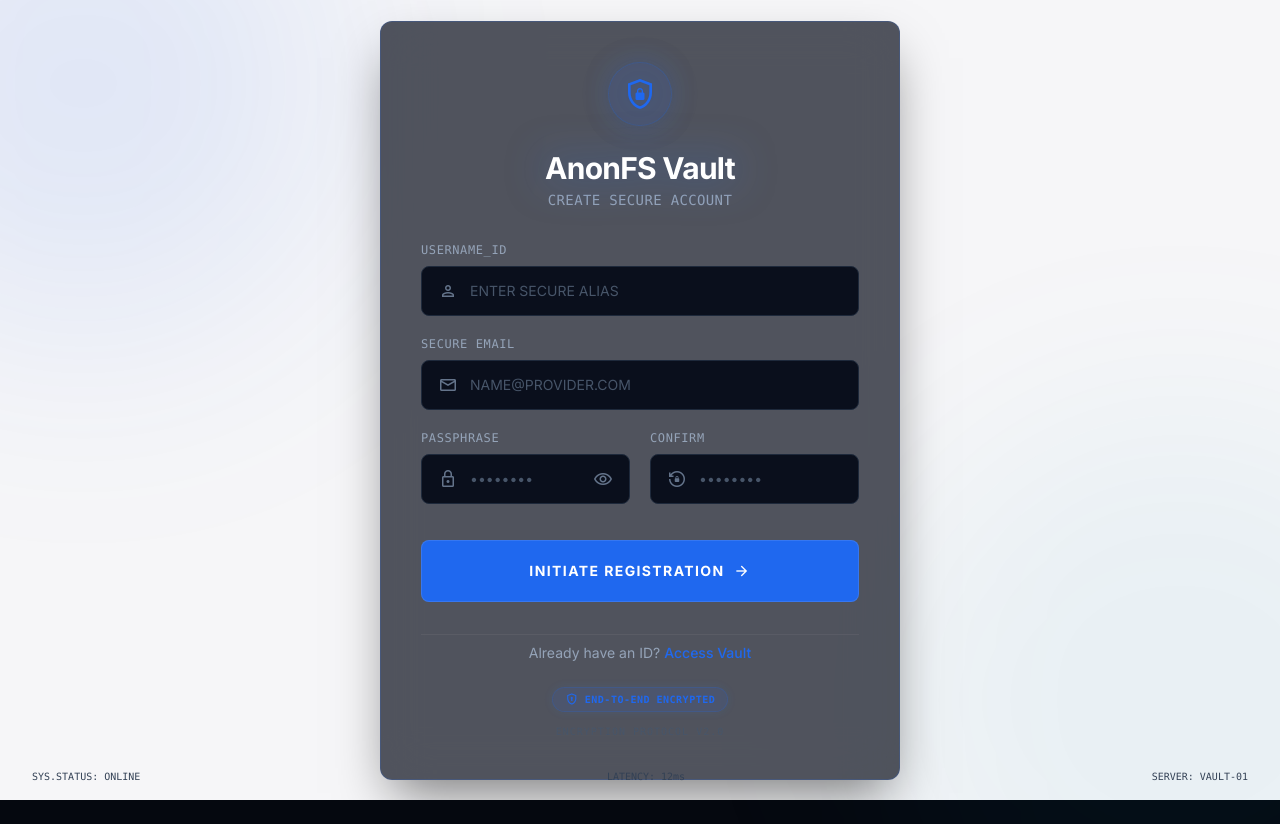
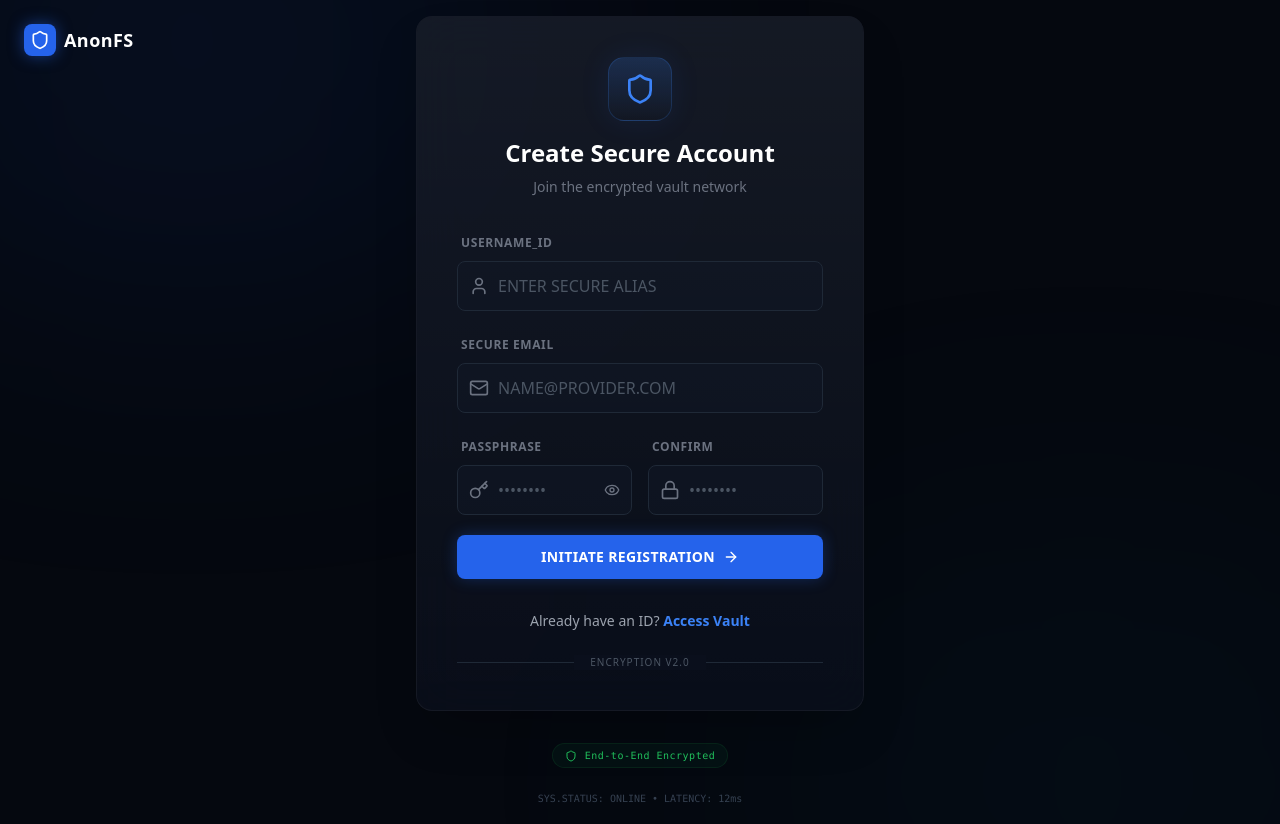
Before and after one commit to Noraku-afk/anonfs, a React (Vite) app in the folder frontend/: page /register in a window 1280 px wide. Before the commit the page ends 800 px from the top, so only its background shows below. Built offline with nearby package versions, Linux system fonts and the light colour scheme; no server answers.

Commit message:
Align Registration Page design with Login Page

```diff
--- a/frontend/src/pages/Register.jsx
+++ b/frontend/src/pages/Register.jsx
@@ -2,6 +2,8 @@ import React, { useState } from 'react';
 import { useNavigate, Link } from 'react-router-dom';
 import { useAuth } from '../context/AuthContext';
 import { motion } from 'framer-motion';
+import { Shield, User, Mail, Key, Lock, Eye, EyeOff, Loader2, ArrowRight, Info } from 'lucide-react';
+import { Button, Input, Card } from '../components/ui-components';
 
 const Register = () => {
     const [formData, setFormData] = useState({
@@ -33,7 +35,6 @@ const Register = () => {
         } catch (err) {
             console.error(err);
             if (err.response && err.response.data) {
-                // Handle backend validation errors (e.g., username taken)
                 const msg = Object.values(err.response.data).flat().join(' ');
                 setError(msg || "Registration failed.");
             } else {
@@ -45,96 +46,74 @@ const Register = () => {
     };
 
     return (
-        <div className="font-display bg-[#f6f6f8] dark:bg-[#05080F] text-slate-900 dark:text-white min-h-screen flex flex-col relative overflow-x-hidden selection:bg-[#1f68ef] selection:text-white">
-            {/* Ambient Background Blobs */}
-            <div className="fixed top-0 left-0 w-[500px] h-[500px] bg-blue-600/10 rounded-full blur-[120px] -translate-x-1/3 -translate-y-1/3 pointer-events-none z-0"></div>
-            <div className="fixed bottom-0 right-0 w-[600px] h-[600px] bg-cyan-600/5 rounded-full blur-[100px] translate-x-1/3 translate-y-1/3 pointer-events-none z-0"></div>
+        <div className="min-h-screen w-full bg-[#05080F] flex items-center justify-center p-4 relative overflow-hidden text-gray-300 font-sans selection:bg-blue-500/30">
+            {/* Background Effects */}
+            <div className="absolute top-[-20%] left-[-10%] w-[50%] h-[50%] bg-blue-600/10 rounded-full blur-[150px]" />
+            <div className="absolute bottom-[-20%] right-[-10%] w-[50%] h-[50%] bg-cyan-600/5 rounded-full blur-[150px]" />
 
-            <main className="flex-grow flex items-center justify-center p-4 relative z-10">
+            {/* Header */}
+            <div className="absolute top-6 left-6 flex items-center gap-2">
+                <div className="w-8 h-8 bg-blue-600 rounded-lg flex items-center justify-center shadow-[0_0_15px_rgba(37,99,235,0.5)]">
+                    <Shield className="w-5 h-5 text-white" />
+                </div>
+                <span className="text-white font-bold text-lg tracking-wide">AnonFS</span>
+            </div>
+
             <motion.div
                 initial={{ opacity: 0, scale: 0.95, y: 20 }}
                 animate={{ opacity: 1, scale: 1, y: 0 }}
-                    transition={{ duration: 0.4 }}
-                    className="w-full max-w-[520px] rounded-xl p-8 md:p-10 flex flex-col gap-8 backdrop-blur-xl bg-[#0a0f1c]/70 border border-[#1f68ef]/20 shadow-[0_25px_50px_-12px_rgba(0,0,0,0.5)]"
+                transition={{ duration: 0.4, ease: "easeOut" }}
+                className="w-full max-w-md"
             >
-                    {/* Header */}
-                    <div className="text-center space-y-4">
-                        <div className="inline-flex items-center justify-center w-16 h-16 rounded-full bg-[#1f68ef]/10 text-[#1f68ef] border border-[#1f68ef]/20 shadow-[0_0_30px_rgba(31,104,239,0.15)] mb-2">
-                            <span className="material-symbols-outlined text-4xl drop-shadow-[0_0_20px_rgba(31,104,239,0.5)]">shield_lock</span>
+                <Card className="p-8 md:p-10">
+                    <div className="text-center mb-8">
+                        <div className="mx-auto w-16 h-16 bg-gradient-to-b from-blue-500/20 to-transparent rounded-2xl flex items-center justify-center mb-4 border border-blue-500/20 shadow-[0_0_30px_rgba(37,99,235,0.1)]">
+                            <Shield className="w-8 h-8 text-blue-500" />
                         </div>
-                        <div className="space-y-1">
-                            <h1 className="text-3xl font-bold tracking-tight text-white drop-shadow-[0_0_20px_rgba(31,104,239,0.5)]">AnonFS Vault</h1>
-                            <p className="text-slate-400 text-sm tracking-wide uppercase font-mono">Create Secure Account</p>
-                        </div>
+                        <h1 className="text-2xl font-bold text-white mb-2">Create Secure Account</h1>
+                        <p className="text-gray-500 text-sm">Join the encrypted vault network</p>
                     </div>
 
-                    {/* Error Message */}
                     {error && (
-                        <div className="p-3 bg-red-500/10 border border-red-500/20 text-red-400 text-sm rounded-lg text-center">
-                            {error}
+                        <div className="mb-6 p-4 bg-red-500/10 border border-red-500/20 rounded-lg flex items-start gap-3 text-red-400 text-sm">
+                            <Info className="w-5 h-5 shrink-0 mt-0.5" />
+                            <span>{error}</span>
                         </div>
                     )}
 
-                    {/* Form */}
-                    <form className="flex flex-col gap-5" onSubmit={handleSubmit}>
-                        {/* Username */}
-                        <div className="space-y-2 group">
-                            <label className="block text-xs font-mono font-medium text-slate-400 tracking-wider uppercase">
-                                Username_ID
-                            </label>
-                            <div className="flex items-center w-full bg-[#0A0F1C] border border-slate-800 rounded-lg transition-all duration-300 focus-within:border-[#1f68ef] focus-within:shadow-[0_0_15px_rgba(31,104,239,0.2)]">
-                                <div className="pl-4 pr-3 text-slate-500 flex items-center justify-center">
-                                    <span className="material-symbols-outlined text-[20px]">person</span>
-                                </div>
-                                <input
-                                    className="w-full bg-transparent border-none focus:ring-0 text-white placeholder-slate-600 text-sm py-3.5 pl-0"
+                    <form onSubmit={handleSubmit} className="space-y-5">
+                        <div className="space-y-2">
+                            <label className="text-xs font-semibold text-gray-500 tracking-wider uppercase ml-1">Username_ID</label>
+                            <Input
+                                icon={User}
+                                type="text"
                                 placeholder="ENTER SECURE ALIAS"
-                                    type="text"
                                 value={formData.username}
                                 onChange={(e) => setFormData({ ...formData, username: e.target.value })}
                                 required
                             />
-                                <div className="pr-4 opacity-0 group-focus-within:opacity-100 transition-opacity text-[#1f68ef]">
-                                    <span className="material-symbols-outlined text-[18px]">check_circle</span>
-                                </div>
-                            </div>
                         </div>
 
-                        {/* Email */}
-                        <div className="space-y-2 group">
-                            <label className="block text-xs font-mono font-medium text-slate-400 tracking-wider uppercase">
-                                Secure Email
-                            </label>
-                            <div className="flex items-center w-full bg-[#0A0F1C] border border-slate-800 rounded-lg transition-all duration-300 focus-within:border-[#1f68ef] focus-within:shadow-[0_0_15px_rgba(31,104,239,0.2)]">
-                                <div className="pl-4 pr-3 text-slate-500 flex items-center justify-center">
-                                    <span className="material-symbols-outlined text-[20px]">mail</span>
-                                </div>
-                                <input
-                                    className="w-full bg-transparent border-none focus:ring-0 text-white placeholder-slate-600 text-sm py-3.5 pl-0"
+                        <div className="space-y-2">
+                            <label className="text-xs font-semibold text-gray-500 tracking-wider uppercase ml-1">Secure Email</label>
+                            <Input
+                                icon={Mail}
+                                type="email"
                                 placeholder="NAME@PROVIDER.COM"
-                                    type="email"
                                 value={formData.email}
                                 onChange={(e) => setFormData({ ...formData, email: e.target.value })}
                                 required
                             />
                         </div>
-                        </div>
 
-                        {/* Password Row */}
-                        <div className="grid grid-cols-1 md:grid-cols-2 gap-5">
-                            {/* Password */}
-                            <div className="space-y-2 group">
-                                <label className="block text-xs font-mono font-medium text-slate-400 tracking-wider uppercase">
-                                    Passphrase
-                                </label>
-                                <div className="flex items-center w-full bg-[#0A0F1C] border border-slate-800 rounded-lg transition-all duration-300 focus-within:border-[#1f68ef] focus-within:shadow-[0_0_15px_rgba(31,104,239,0.2)]">
-                                    <div className="pl-4 pr-3 text-slate-500 flex items-center justify-center">
-                                        <span className="material-symbols-outlined text-[20px]">lock</span>
-                                    </div>
-                                    <input
-                                        className="w-full bg-transparent border-none focus:ring-0 text-white placeholder-slate-600 text-sm py-3.5 pl-0"
+                        <div className="grid grid-cols-1 md:grid-cols-2 gap-4">
+                            <div className="space-y-2">
+                                <label className="text-xs font-semibold text-gray-500 tracking-wider uppercase ml-1">Passphrase</label>
+                                <div className="relative">
+                                    <Input
+                                        icon={Key}
+                                        type={showPassword ? 'text' : 'password'}
                                         placeholder="••••••••"
-                                        type={showPassword ? "text" : "password"}
                                         value={formData.password}
                                         onChange={(e) => setFormData({ ...formData, password: e.target.value })}
                                         required
@@ -142,72 +121,57 @@ const Register = () => {
                                     <button
                                         type="button"
                                         onClick={() => setShowPassword(!showPassword)}
-                                        className="pr-4 text-slate-500 hover:text-white transition-colors flex items-center outline-none"
+                                        className="absolute right-3 top-1/2 -translate-y-1/2 text-gray-500 hover:text-gray-300 transition-colors"
                                     >
-                                        <span className="material-symbols-outlined text-[20px]">{showPassword ? 'visibility_off' : 'visibility'}</span>
+                                        {showPassword ? <EyeOff className="w-4 h-4" /> : <Eye className="w-4 h-4" />}
                                     </button>
                                 </div>
                             </div>
 
-                            {/* Confirm Password */}
-                            <div className="space-y-2 group">
-                                <label className="block text-xs font-mono font-medium text-slate-400 tracking-wider uppercase">
-                                    Confirm
-                                </label>
-                                <div className="flex items-center w-full bg-[#0A0F1C] border border-slate-800 rounded-lg transition-all duration-300 focus-within:border-[#1f68ef] focus-within:shadow-[0_0_15px_rgba(31,104,239,0.2)]">
-                                    <div className="pl-4 pr-3 text-slate-500 flex items-center justify-center">
-                                        <span className="material-symbols-outlined text-[20px]">lock_reset</span>
-                                    </div>
-                                    <input
-                                        className="w-full bg-transparent border-none focus:ring-0 text-white placeholder-slate-600 text-sm py-3.5 pl-0"
+                            <div className="space-y-2">
+                                <label className="text-xs font-semibold text-gray-500 tracking-wider uppercase ml-1">Confirm</label>
+                                <Input
+                                    icon={Lock}
+                                    type="password"
                                     placeholder="••••••••"
-                                        type="password"
                                     value={formData.confirmPassword}
                                     onChange={(e) => setFormData({ ...formData, confirmPassword: e.target.value })}
                                     required
                                 />
                             </div>
                         </div>
-                        </div>
 
-                        {/* Submit Button */}
-                        <button
-                            type="submit"
-                            disabled={loading}
-                            className="mt-4 w-full bg-[#1f68ef] hover:bg-blue-600 active:bg-blue-700 text-white font-bold py-4 px-6 rounded-lg uppercase tracking-widest text-sm transition-all duration-300 hover:shadow-[0_0_20px_rgba(31,104,239,0.4)] transform hover:-translate-y-0.5 border border-white/10 flex items-center justify-center gap-2 group disabled:opacity-50 disabled:cursor-wait"
-                        >
-                            <span>{loading ? 'Processing...' : 'Initiate Registration'}</span>
-                            {!loading && <span className="material-symbols-outlined group-hover:translate-x-1 transition-transform text-lg">arrow_forward</span>}
-                        </button>
+                        <Button type="submit" className="w-full gap-2 font-semibold tracking-wide mt-2" disabled={loading}>
+                            {loading ? <Loader2 className="w-5 h-5 animate-spin" /> : <span className="flex items-center gap-2">INITIATE REGISTRATION <ArrowRight className="w-4 h-4" /></span>}
+                        </Button>
                     </form>
 
-                    {/* Footer Section */}
-                    <div className="flex flex-col items-center gap-6 pt-2 border-t border-white/5">
-                        <p className="text-slate-400 text-sm">
-                            Already have an ID?
-                            <Link to="/login" className="text-[#1f68ef] hover:text-blue-400 font-medium ml-1 transition-colors hover:underline decoration-blue-500/50 underline-offset-4">
+                    <div className="mt-8 text-center space-y-6">
+                        <p className="text-sm text-gray-400">
+                            Already have an ID?{' '}
+                            <Link to="/login" className="text-blue-500 hover:text-blue-400 font-semibold transition-colors">
                                 Access Vault
                             </Link>
                         </p>
-                        <div className="flex flex-col items-center gap-3">
-                            <div className="inline-flex items-center gap-1.5 px-3 py-1 rounded-full bg-[#1f68ef]/10 border border-[#1f68ef]/20 text-[10px] font-mono font-bold text-[#1f68ef] uppercase tracking-wider shadow-[0_0_10px_rgba(31,104,239,0.1)]">
-                                <span className="material-symbols-outlined text-[14px]">encrypted</span>
+
+                        <div className="relative flex items-center justify-center">
+                            <div className="absolute inset-x-0 h-px bg-gray-800"></div>
+                            <span className="relative bg-[#0A0F1C] px-4 text-[10px] text-gray-600 tracking-widest uppercase">Encryption V2.0</span>
+                        </div>
+                    </div>
+                </Card>
+
+                <div className="mt-8 flex justify-center">
+                    <div className="inline-flex items-center gap-2 px-3 py-1 rounded-full bg-green-500/5 border border-green-500/10 text-[10px] text-green-500 font-mono tracking-wider">
+                        <Shield className="w-3 h-3" />
                         End-to-End Encrypted
                     </div>
-                            <p className="text-[10px] text-slate-600 font-mono tracking-widest uppercase">Encryption Protocol v2.0</p>
                 </div>
+
+                <div className="mt-4 text-center">
+                    <span className="text-[10px] text-gray-700 font-mono">SYS.STATUS: ONLINE • LATENCY: 12ms</span>
                 </div>
             </motion.div>
-            </main>
-
-            {/* Footer Decorative Elements */}
-            <footer className="fixed bottom-4 w-full text-center pointer-events-none z-20 hidden md:block">
-                <div className="flex justify-between px-8 text-[10px] text-slate-700 font-mono">
-                    <span>SYS.STATUS: ONLINE</span>
-                    <span>LATENCY: 12ms</span>
-                    <span>SERVER: VAULT-01</span>
-                </div>
-            </footer>
         </div>
     );
 };
```
Lines whose indentation alone changed are shown as unchanged.
